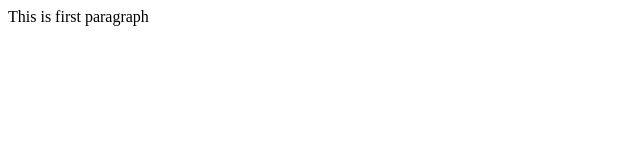
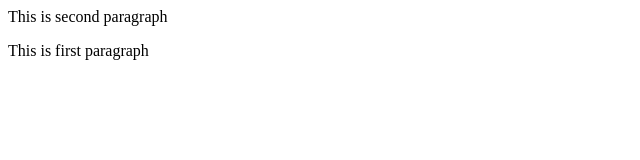
Before and after one commit to aishwaryasaunshi/myfirstsample, a plain HTML site: page index.html in a window 1280 px wide. Shown: the whole page, without its empty margins (0-640 px from the left). Drawn offline with Linux system fonts and the light colour scheme.

Commit message:
added second paragraph

```diff
--- a/fold1/app1.js
+++ b/fold1/app1.js
@@ -0,0 +1 @@
+console.log('this is app1');
--- a/index.html
+++ b/index.html
@@ -1,6 +1,6 @@
 <html>
     <body>
-
+        <p>This is second paragraph</p>
         <p>This is first paragraph</p>
     </body>
 </html>
```
